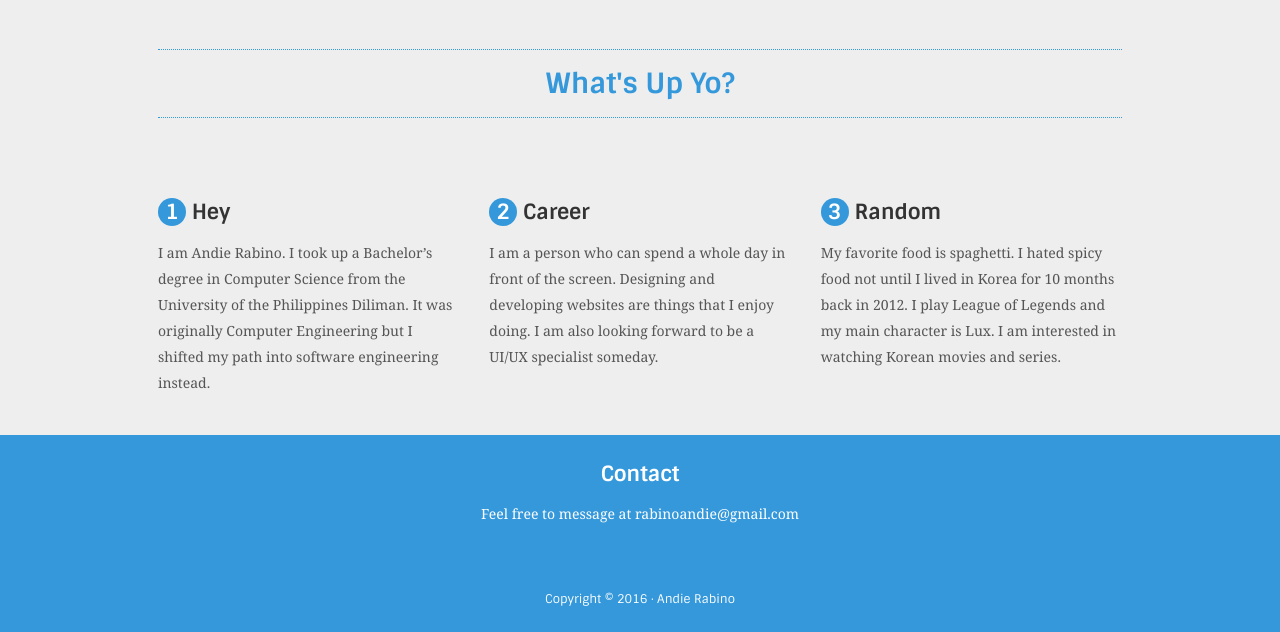
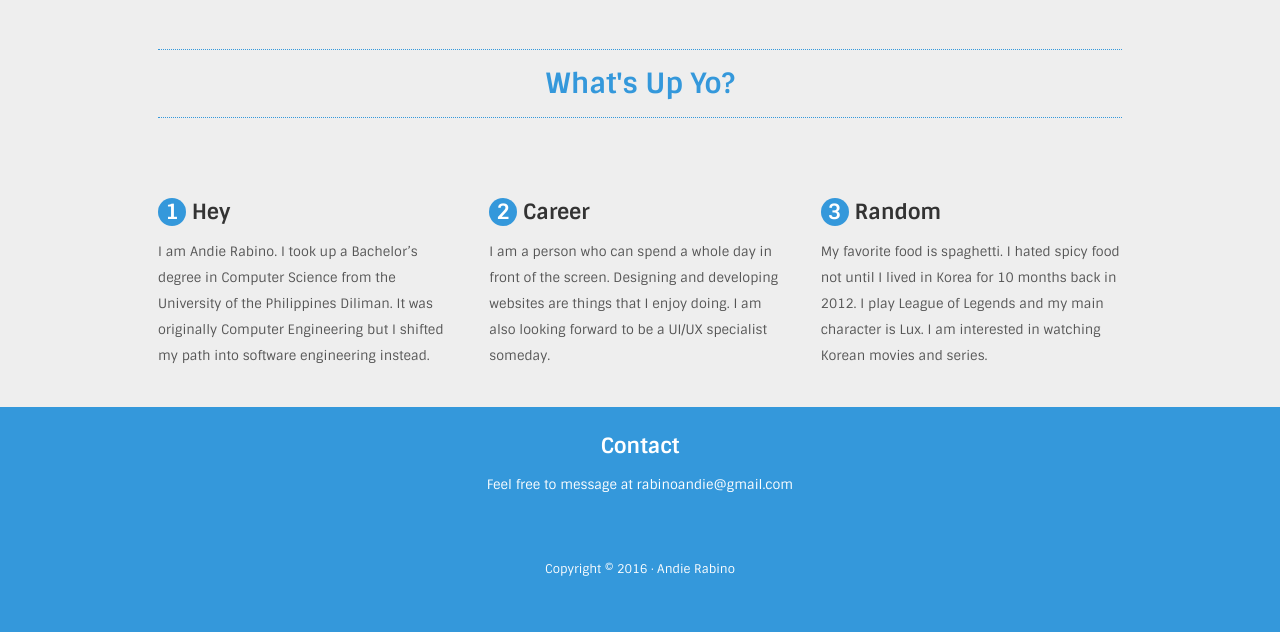
Before and after one commit to heyandie/andierabino, a Django app: page / in a window 1280 px wide. Shown: the part 820-1452 px from the top of the page. After the commit the page ends 1396 px from the top, so only its background shows below. Run offline with Django 3.2, Linux system fonts and the light colour scheme; data comes from the database, SQL or seed files in the repository.

Commit message:
updated fonts

```diff
--- a/static/css/main.css
+++ b/static/css/main.css
@@ -98,9 +98,9 @@ a {
 }
 
 p, .excerpt {
-  font-family: 'Noto Serif';
   font-weight: 300;
   color: #555;
+  font-size: 1.3rem;
 }
 
 a:hover {
@@ -409,7 +409,6 @@ h5 {
 }
 
 p {
-  font-size: 1.4rem;
   font-weight: 300;
   line-height: 2.6rem;
 }
```
